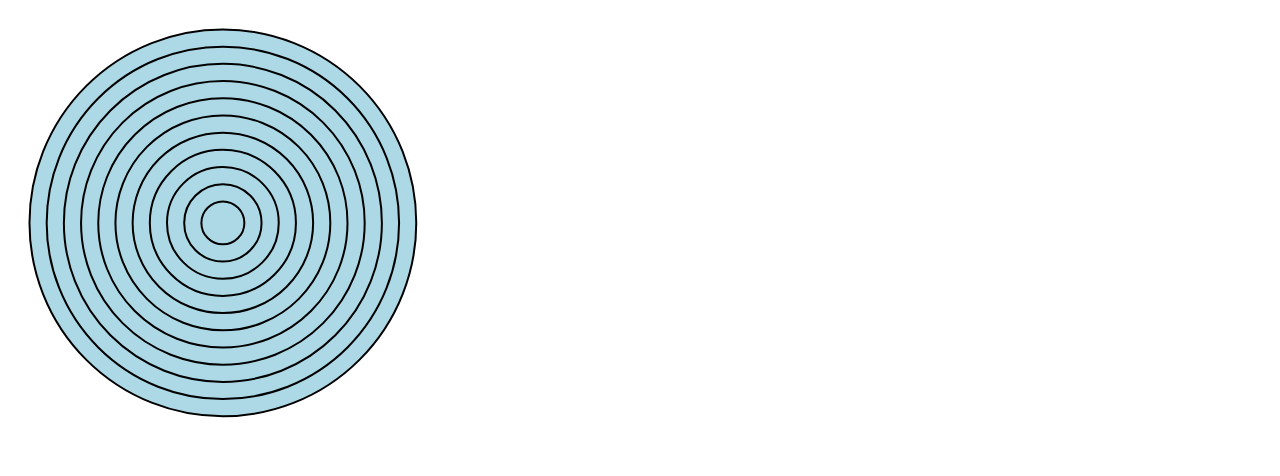
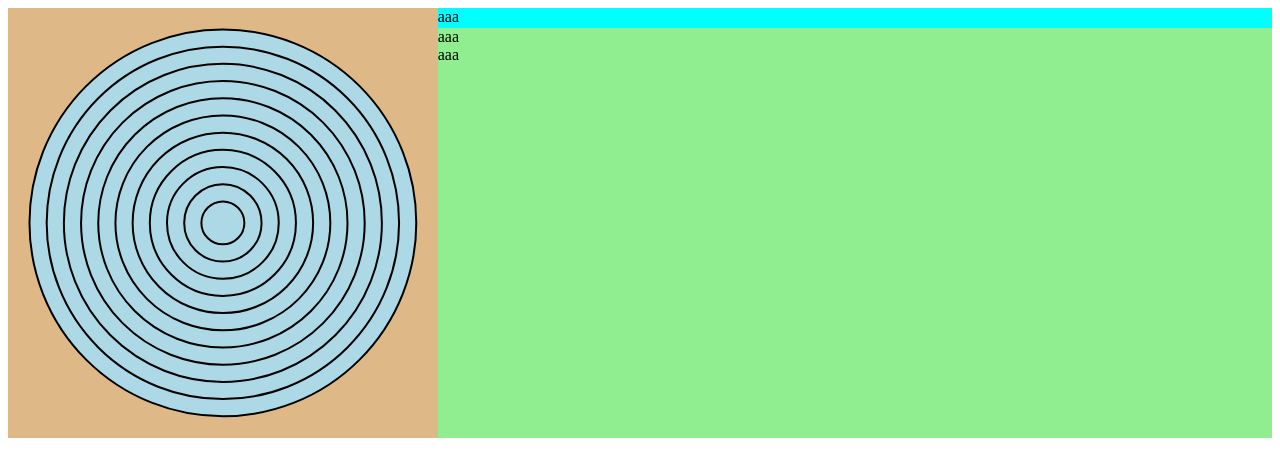
Before and after one commit to konbraphat51/Marksman, a Vue app: page / in a window 1280 px wide. Shown: the top 476 px of the page. Built offline with nearby package versions, Linux system fonts and the light colour scheme.

Commit message:
entire layout

```diff
--- a/src/App.vue
+++ b/src/App.vue
@@ -1,7 +1,48 @@
 <script setup>
 import Mark from "./components/Mark.vue"
+import Inputs from "./components/Inputs.vue"
+import ScoreTable from "./components/ScoreTable.vue"
 </script>
 
 <template>
-	<Mark />
+	<div class="upper-container">
+		<div class="left">
+			<Mark />
+		</div>
+		<div class="right">
+			<div class="top">
+				<Inputs />
+			</div>
+			<div class="bottom">
+				<ScoreTable />
+			</div>
+		</div>
+	</div>
 </template>
+
+<style scoped>
+.upper-container {
+	display: flex;
+	width: 100%;
+	height: auto;
+}
+
+.left {
+	width: 34%;
+	aspect-ratio: 1;
+}
+
+.right {
+	display: flex;
+	flex-direction: column;
+	width: 66%;
+}
+
+.top {
+	height: 20px;
+}
+
+.bottom {
+	flex: 1;
+}
+</style>
--- /dev/null
+++ b/src/components/Inputs.vue
@@ -0,0 +1,13 @@
+<template>
+	<div class="input-container">aaa</div>
+</template>
+
+<script></script>
+
+<style scoped>
+.input-container {
+	width: 100%;
+	height: 100%;
+	background-color: aqua;
+}
+</style>
--- a/src/components/Mark.vue
+++ b/src/components/Mark.vue
@@ -37,8 +37,9 @@ export default {
 	display: flex;
 	justify-content: center;
 	align-items: center;
-	width: 34%;
-	aspect-ratio: 1;
+	width: 100%;
+	height: 100%;
+	background-color: burlywood;
 }
 
 svg {
--- /dev/null
+++ b/src/components/ScoreTable.vue
@@ -0,0 +1,20 @@
+<template>
+	<div class="Table-container">aaa<br />aaa</div>
+</template>
+
+<script>
+export default {
+	name: "ScoreTable",
+	data() {
+		return {}
+	},
+}
+</script>
+
+<style scoped>
+.Table-container {
+	width: 100%;
+	height: 100%;
+	background-color: lightgreen;
+}
+</style>
```
